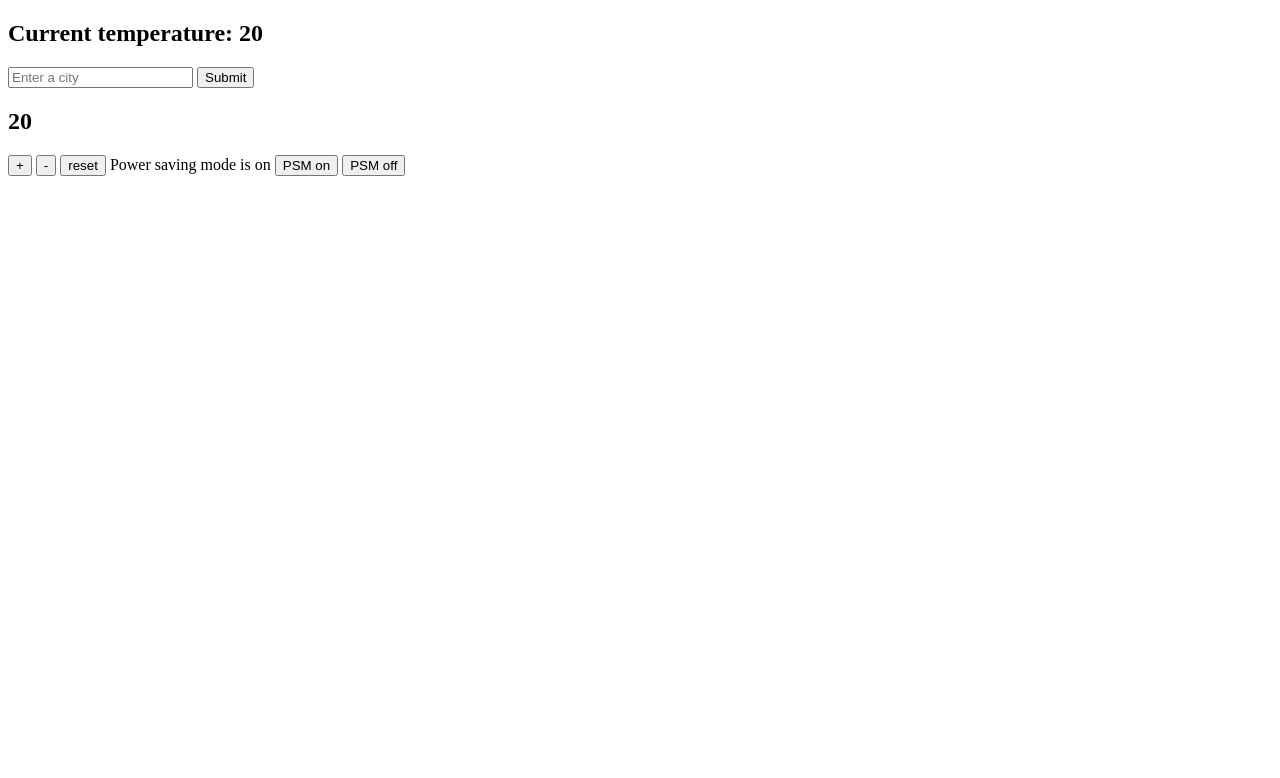
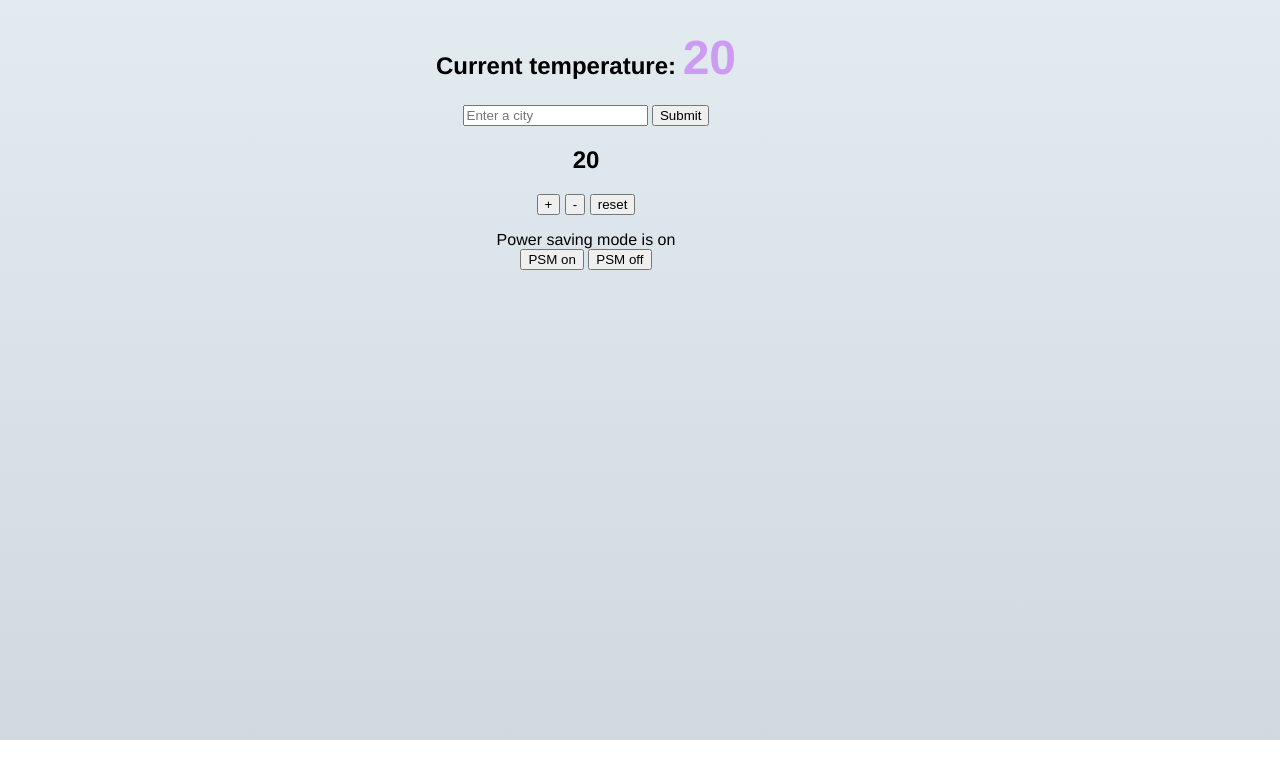
Before and after one commit to LXie-Saintex/thermostat, a plain HTML site: page index.html in a window 1280 px wide. Drawn offline with nearby package versions, Linux system fonts and the light colour scheme; no server answers.

Commit message:
added style

```diff
--- a/index.html
+++ b/index.html
@@ -22,7 +22,10 @@
 			<button id="temperature-up"> + </button>
 			<button id="temperature-down"> - </button>
 			<button id="temperature-reset">reset</button>
-			Power saving mode is <span id="power-saving-status">on</span>
+			<br>
+		</p>
+		<p>
+			Power saving mode is <span id="power-saving-status">on</span><br>
 			<button id="powersaving-on">PSM on</button>
 			<button id="powersaving-off">PSM off</button>
 		</p>
--- a/public/style.css
+++ b/public/style.css
@@ -9,3 +9,20 @@
 .high-usage {
   color: red;
 }
+
+body {
+	text-align: center;
+	width: 90vw;
+	height: 90vh;
+	padding: 10px;
+	margin: auto 0;
+	font-family: Helvetica;
+	background-image: linear-gradient(to top, #cfd9df 0%, #e2ebf0 100%);
+	background-size: cover;
+	background-repeat: no-repeat;
+}
+
+#current-temperature {
+	font-size: 2em;
+	color: #cd9cf2;
+}
```
